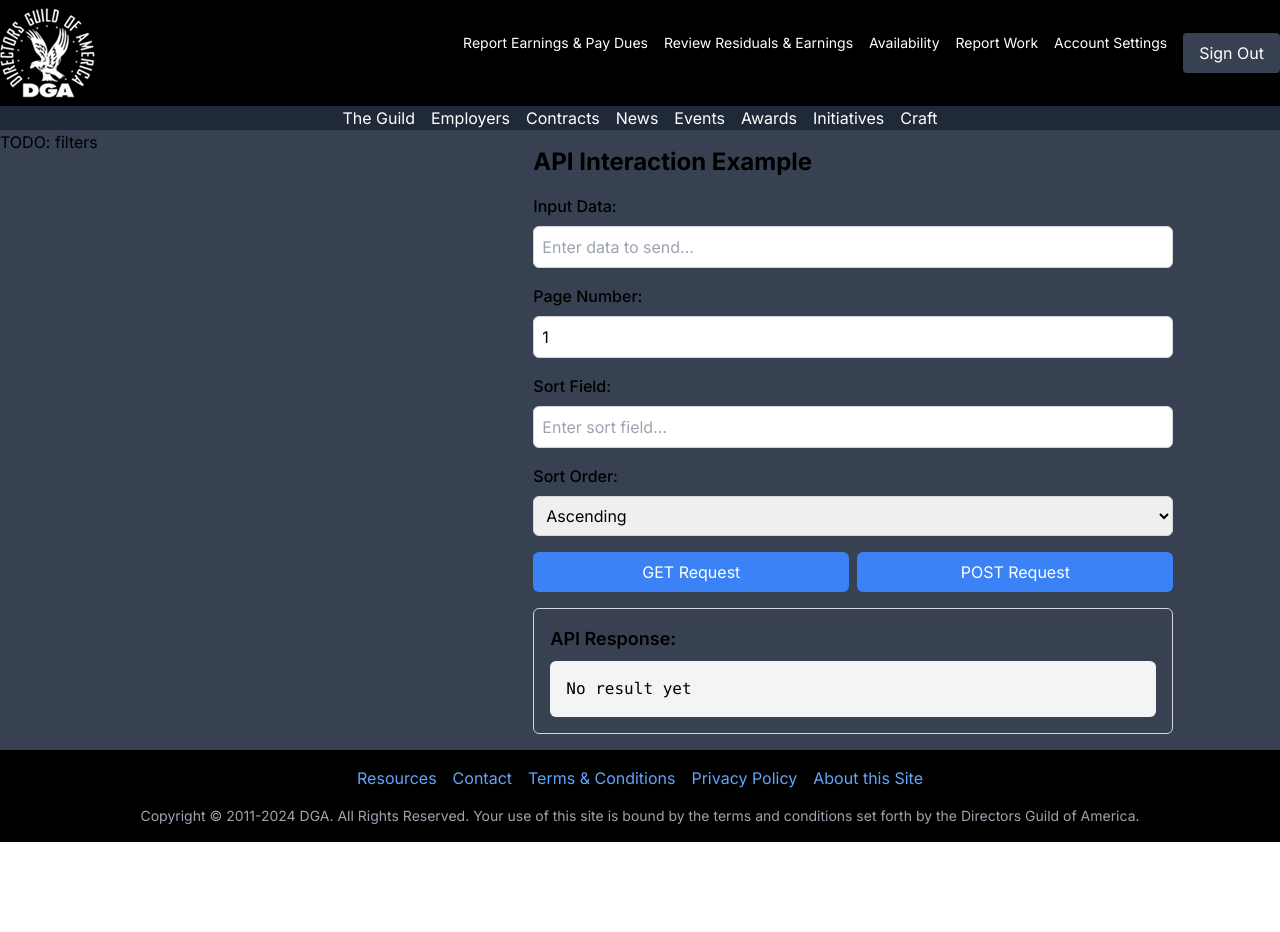
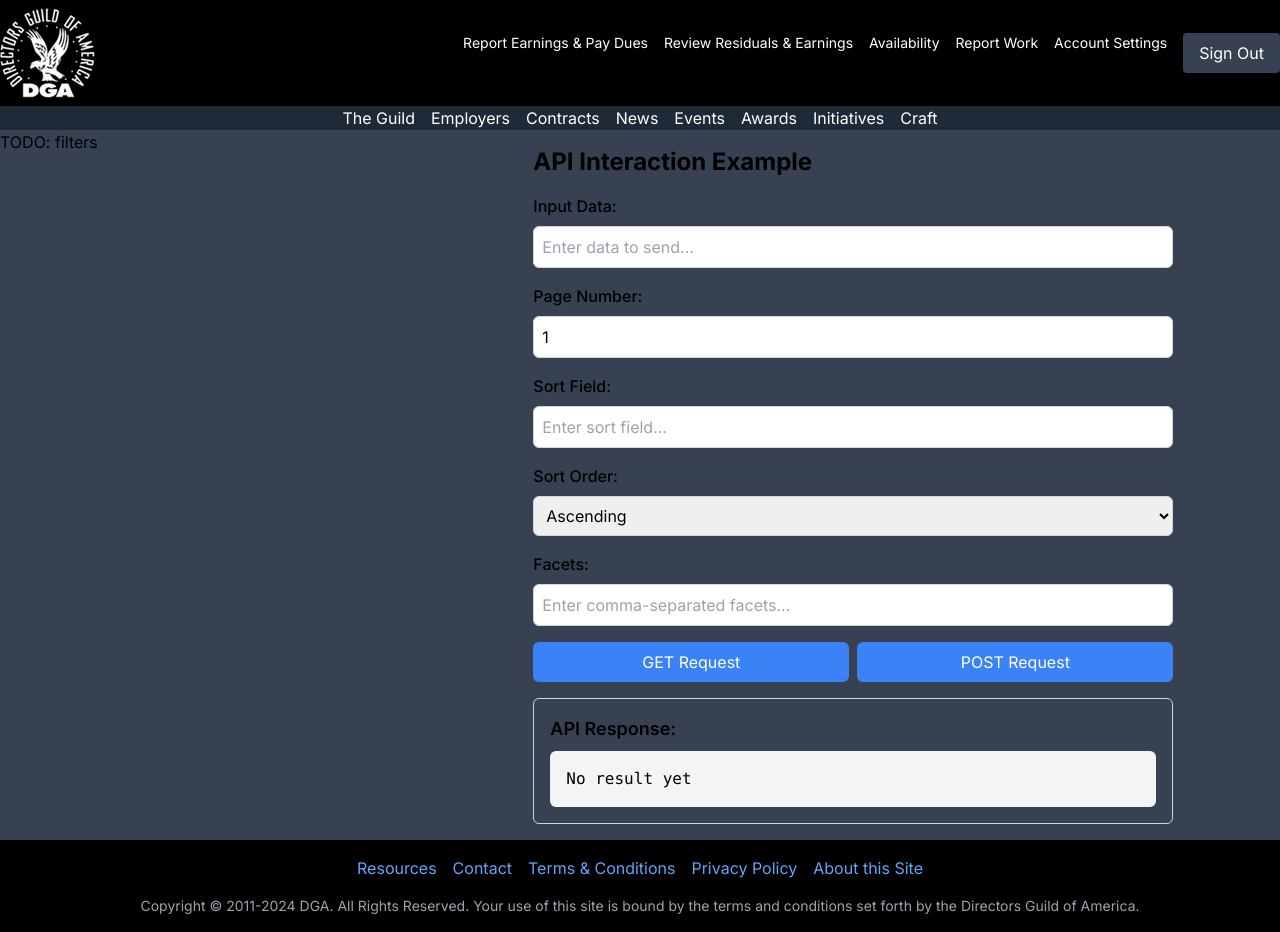
Before and after one commit to sergyatsenko/DGA_codegen, a Next.js app in the folder dga_chatgpt/: page /search in a window 1280 px wide. Before the commit the page ends 842 px from the top, so only its background shows below. Built offline with nearby package versions, Linux system fonts and the light colour scheme.

Commit message:
started on facets

```diff
--- a/dga_chatgpt/app/api/search/route.ts
+++ b/dga_chatgpt/app/api/search/route.ts
@@ -57,6 +57,7 @@ export async function POST(request: NextRequest) {
     const facetFilters = body.facets || {};
 
     console.log("sort", sort);
+    console.log("facetFilters", facetFilters);
 
     const searchOptions = {
       includeTotalCount: true,
--- a/dga_chatgpt/components/SearchResults.tsx
+++ b/dga_chatgpt/components/SearchResults.tsx
@@ -12,6 +12,7 @@ export default function SearchResults() {
   const [pageNumber, setPageNumber] = useState<string>("1");
   const [sortField, setSortField] = useState<string>("");
   const [sortOrder, setSortOrder] = useState<"asc" | "desc">("asc");
+  const [facets, setFacets] = useState<string>("");
 
   const makeRequest = async (method: string, body: string | null = null) => {
     try {
@@ -25,11 +26,17 @@ export default function SearchResults() {
 
       let requestUrl = "/api/search";
 
+      const facetsArray = facets
+        .split(",")
+        .map((facet) => facet.trim())
+        .filter(Boolean);
+
       if (method === "GET") {
         const queryParams = new URLSearchParams({
           ...(body ? { q: body } : {}),
           page: pageNumber,
           ...(sortField ? { sortField, sortOrder } : {}),
+          ...(facetsArray.length > 0 ? { facets: facetsArray.join(",") } : {}),
         });
         requestUrl += `?${queryParams}`;
       } else if (method === "POST") {
@@ -39,8 +46,11 @@ export default function SearchResults() {
           ...(sortField
             ? { sort: { field: sortField, order: sortOrder } }
             : {}),
+          ...(facetsArray.length > 0 ? { facets: facetsArray } : {}),
         });
       }
+
+      console.log("options.body", options.body);
 
       const response = await fetch(requestUrl, options);
       console.log("search response: ", response);
@@ -73,6 +83,11 @@ export default function SearchResults() {
   const handleSortOrderChange = (e: ChangeEvent<HTMLSelectElement>) => {
     console.log("sort order change", e.target.value);
     setSortOrder(e.target.value as "asc" | "desc");
+  };
+
+  const handleFacetsChange = (e: ChangeEvent<HTMLInputElement>) => {
+    console.log("facets change", e.target.value);
+    setFacets(e.target.value);
   };
 
   const handleSubmit = (e: FormEvent<HTMLFormElement>, method: string) => {
@@ -139,6 +154,19 @@ export default function SearchResults() {
           <option value="desc">Descending</option>
         </select>
       </div>
+      <div className="mb-4">
+        <label htmlFor="facets" className="block mb-2 font-medium">
+          Facets:
+        </label>
+        <input
+          id="facets"
+          type="text"
+          value={facets}
+          onChange={handleFacetsChange}
+          placeholder="Enter comma-separated facets..."
+          className="w-full p-2 border border-gray-300 rounded-md focus:outline-none focus:ring-2 focus:ring-blue-500"
+        />
+      </div>
       <div className="grid grid-cols-2 gap-2 mb-4">
         <button
           onClick={() => makeRequest("GET", inputData)}
```
